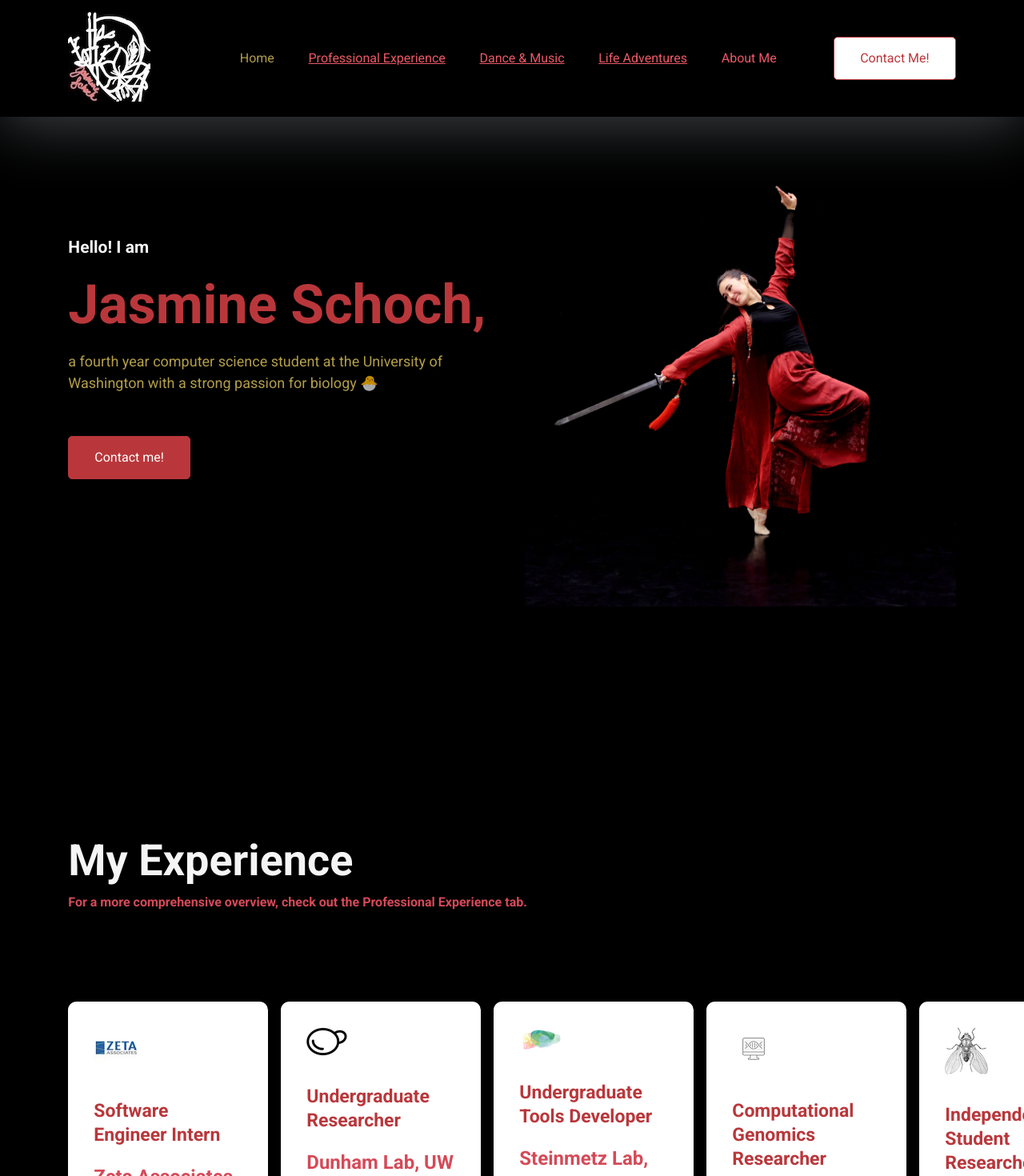
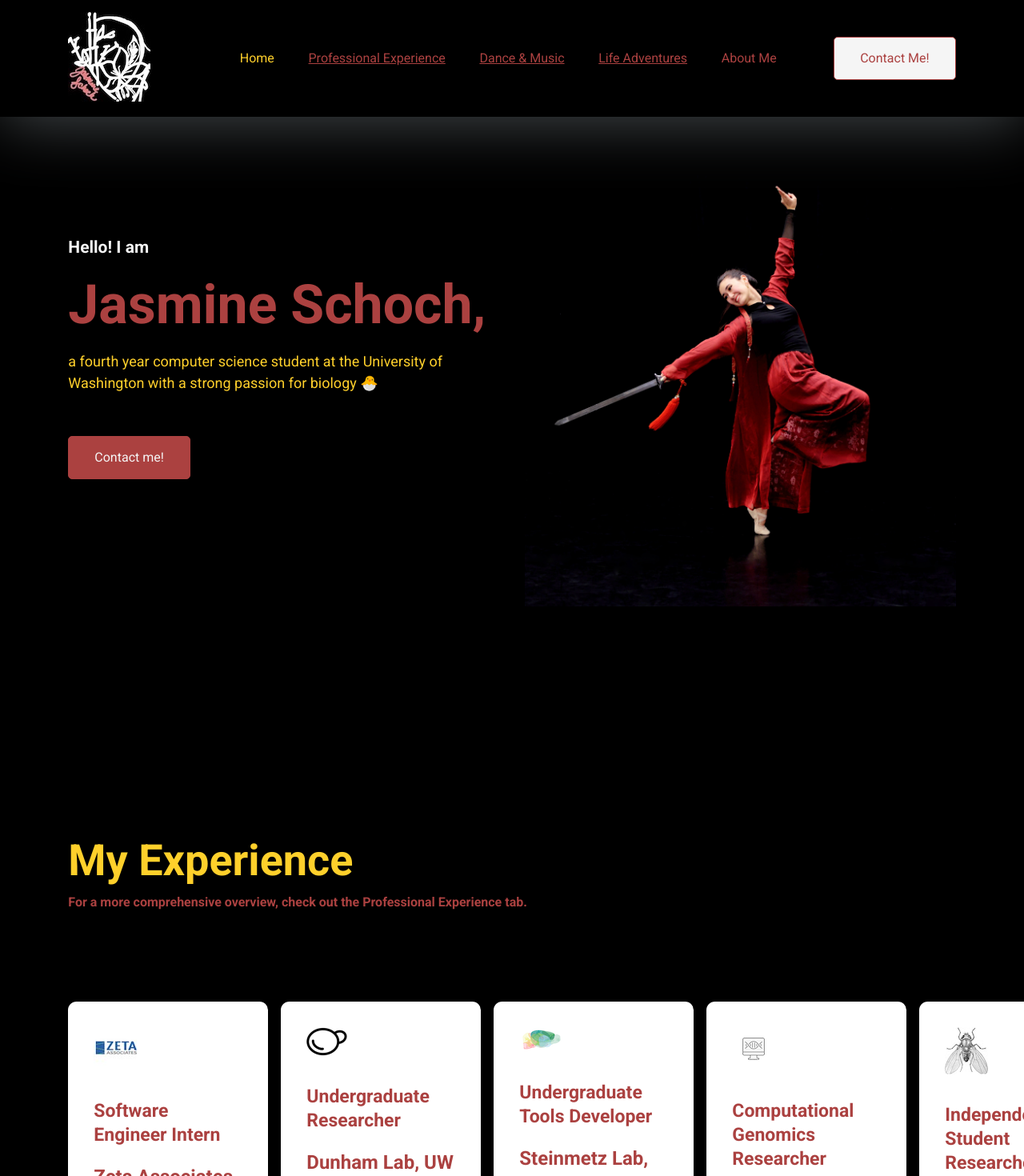
Before and after one commit to jasmine-schoch/jasmine-schoch.github.io, a React (Create React App) app: page / in a window 1280 px wide. Shown: the top 1470 px of the page at 80% size. Built offline with nearby package versions, Linux system fonts and the light colour scheme.

Commit message:
old changes + added color back to header

```diff
--- a/src/App.css
+++ b/src/App.css
@@ -19,12 +19,9 @@ p {
 }
 
 :root {
-  --primary: #b9373b;
-  --secondary: #d54a58;
-  --tertiary: #eb5966;
-  --gold: #eace61c3;
-  --initial-gold: #ffdc73c3;
-  --header-color: #f5f5f5;
+  --primary: #ab4140;
+  --header-color: #FFD02B;
+  --text-color: #f5f5f5;
   --black: #000000;
   --white: #ffffff;
   --github: #7a7786;
@@ -56,28 +53,28 @@ p {
 }
 .btn-outline-primary{
   color: var(--primary);
-  background-color: var(--white);
+  background-color: var(--text-color);
   border: 1px solid var(--primary)
 }
 
 .btn-outline-primary:hover {
-  color: var(--white);
+  color: var(--text-color);
   background-color: var(--primary);
 }
 
 .btn-primary{
-  color: var(--white);
+  color: var(--text-color);
   background-color: var(--primary);
   border: 1px solid var(--primary)
 }
 
 .btn-primary:hover {
   color: var(--primary);
-  background-color: var(--white);
+  background-color: var(--text-color);
 }
 
 .btn-github {
-  color: var(--white);
+  color: var(--text-color);
   background-color: var(--github);
   border: var(--github);
   display: flex;
@@ -90,7 +87,7 @@ p {
 
 .btn-github:hover {
   color: var(--github);
-  background-color: var(--white);
+  background-color: var(--text-color);
 }
 
 /* Global CSS Ends*/
@@ -102,7 +99,7 @@ h1 {
   font-size: 56px;
   font-weight: 700;
   line-height: 67px;
-  color: var(--white);
+  color: var(--primary);
 }
 
 /* Heading 2*/
@@ -110,15 +107,15 @@ h2 {
   font-size: 36px;
   font-weight: 700;
   line-height: 58px;
-  color: var(--primary);
+  color: var(--header-color);
 }
 
-/* Heading 3*/
+/*Heading 3*/
 h3 {
   font-size: 24px;
   font-weight: 700;
   line-height: 34px;
-  color: var(--secondary);
+  color: var(--primary);
 }
 
 /* Paragraph text large medium small*/
@@ -138,7 +135,7 @@ h3 {
   font-weight: 400;
   line-height: 24px;
 }
-/* Body 3*/
+/* Body 3
 .text-sm{
   color: var(--bg-shade);
   font-size: 14px;
@@ -192,7 +189,7 @@ h3 {
 }
 /* Navbar Content */
 .navbar--content{
-  color: var(--tertiary);
+  color: var(--primary);
   font-size: 16px;
   font-style: normal;
   font-weight: 400;
@@ -200,7 +197,7 @@ h3 {
   cursor: pointer;
 }
 .navbar--active-content{
-  color: var(--gold);
+  color: var(--header-color);
 }
 
 /* Main Section Style */
@@ -230,8 +227,18 @@ h3 {
 .main--section--content--box > button{
   margin-top: 21.333px;
 }
+.main--section--hi{
+  color: var(--text-color);
+  font-size: 21px;
+  text-align: center;
+  font-style: normal;
+  font-weight: 600;
+  line-height: 32px;
+  display: flex;
+  align-items: flex-start;
+}
 .main--section--title{
-  color: var(--header-color);
+  color: var(--text-color);
   font-size: 74.667px;
   font-weight: 700;
   line-height: 90px;
@@ -241,7 +248,7 @@ h3 {
   color: var(--primary);
 }
 .main--section--description{
-  color: var(--gold);
+  color: var(--header-color);
   font-size: 18px;
   font-weight: 400;
   line-height: 27px;
@@ -342,6 +349,12 @@ h3 {
   height: 100%;
 }
 
+.about--section--description{
+  color: var(--text-color);
+  font-size: 18px;
+  font-weight: 400;
+  line-height: 27px;
+}
 /* About Me Ends */
 
 /* Portfolio section */
@@ -423,7 +436,7 @@ h3 {
   padding: 106.667px 85.333px;
   flex-direction: column;
   align-items: flex-start;
-  background: var(--gold);
+  background: var(--white);
   align-items: center;
   align-self: stretch;
 }
--- a/src/Pages/Home/AboutMe.jsx
+++ b/src/Pages/Home/AboutMe.jsx
@@ -8,7 +8,7 @@ export default function AboutMe(){
                 <div className="main--section--content">
                 <div></div><div></div>
                     <h1 className="experience--section--heading">About Me</h1>
-                    <p className="main--section--description">
+                    <p className="about--section--description">
                         Hello hello welcome! I am Jasmine Schoch (pronouced "shock"), a student at the University of Washington pursuing a degree in computer science with a concentration in data science, a minor in applied mathematics, and a strong passion for biological research. Outside of school and research, I am a proud member of the Traditional Chinese Dance team at UW, performing solos and group dances across UW and the greater Seattle area to promote Chinese culture.
                         <br />
                         <br />
--- a/src/Pages/Home/MainSection.jsx
+++ b/src/Pages/Home/MainSection.jsx
@@ -1,7 +1,7 @@
 export default function MainSection() {
     return(<section id="MainSection" className="main--section" >
         <div className="main--section--content--box">   <div className="main--section--content">
-            <p className="section--title">Hello! I am</p>
+            <p className="main--section--hi">Hello! I am</p>
             <h1 className="main--section--title">
                 <span className="main--section--title--color">Jasmine Schoch,</span>{" "}
             </h1>
```
